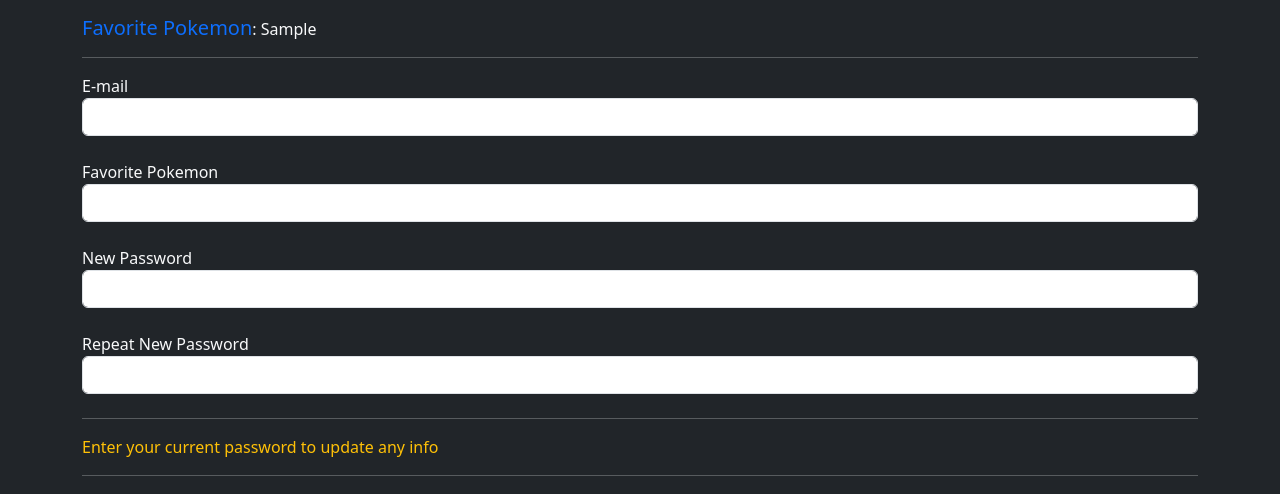
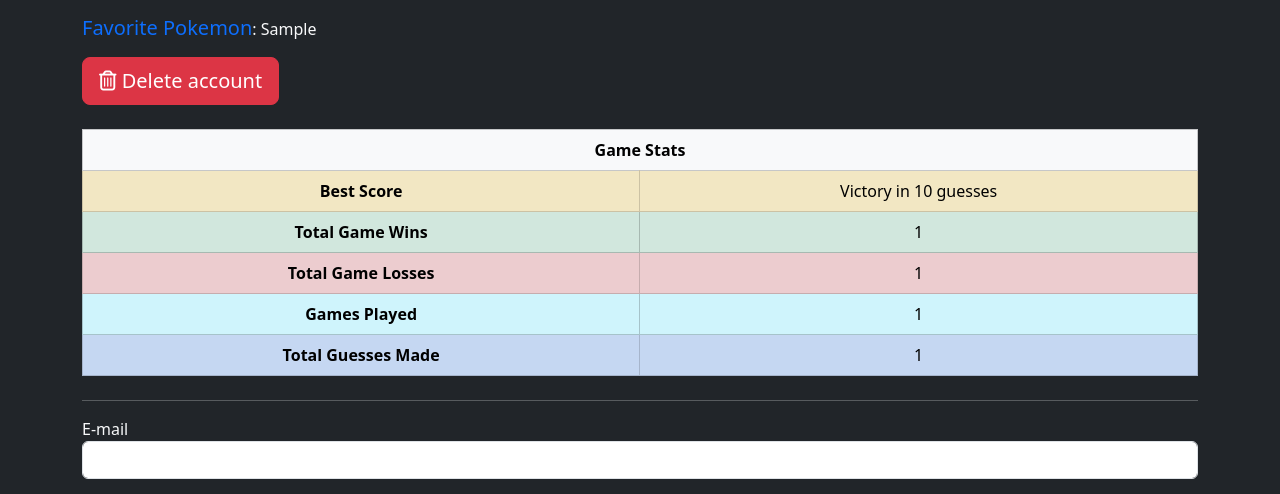
Before and after one commit to jvill171/Pkmn-Gssr, a Flask app: template templates/profile.html in a window 1280 px wide. Shown: the part 161-655 px from the top of the page. Run offline with Flask 3, Linux system fonts and the light colour scheme; tables that the repository leaves empty hold one stand-in row (values such as "Sample post"); the template is opened without the code that fills it: values that come from a table or form of the project are taken from there, most other values are stand-ins (such as "Sample title", 1, 10 or a date in 2020); lists and menus that the app fills with data are empty.

Commit message:
Added user stats to profile & a delete button

```diff
--- a/templates/profile.html
+++ b/templates/profile.html
@@ -1,11 +1,40 @@
 {% extends 'base.html' %}
 
 {% block content %}
+
 <h1 class="my-3">{{g.user.username}}'s profile</h1>
-
 <p><b class="h5 text-primary">E-mail</b>: {{g.user.email}}</p>
 <p><b class="h5 text-primary">Favorite Pokemon</b>: {{fav_pokemon}}</p>
-
+<form action="/profile/delete" method="POST">
+    <button id="btn-delete" class="btn btn-lg btn-danger"><i class="fa-regular fa-trash-can"></i> Delete account</button>
+</form>
+<table class="table table-bordered table-striped text-center my-4">
+    <thead class="table-light">
+        <th colspan="2">Game Stats</th>
+    </thead>
+    <tbody>
+        <tr class="table-warning">
+            <td><b>Best Score</b></td>
+            <td>Victory in {{user_stats["best_score"]}} guesses</td>
+        </tr>
+        <tr class="table-success">
+            <td><b>Total Game Wins</b></td>
+            <td>{{user_stats["win_count"]}}</td>
+        </tr>
+        <tr class="table-danger">
+            <td><b>Total Game Losses</b></td>
+            <td>{{user_stats["loss_count"]}}</td>
+        </tr>
+        <tr class="table-info">
+            <td><b>Games Played</b></td>
+            <td>{{user_stats["game_count"]}}</td>
+        </tr>
+        <tr class="table-primary">
+            <td><b>Total Guesses Made</b></td>
+            <td>{{user_stats["guess_count"]}}</td>
+        </tr>
+    </tbody>
+</table>
 <hr>
 <form action="/profile/{{g.user.id}}" method="POST">
     {{ form.hidden_tag() }}
@@ -31,5 +60,4 @@
     <button class="btn btn-lg btn-primary">Submit</button>
 </form>
 
-
 {% endblock %}
```
